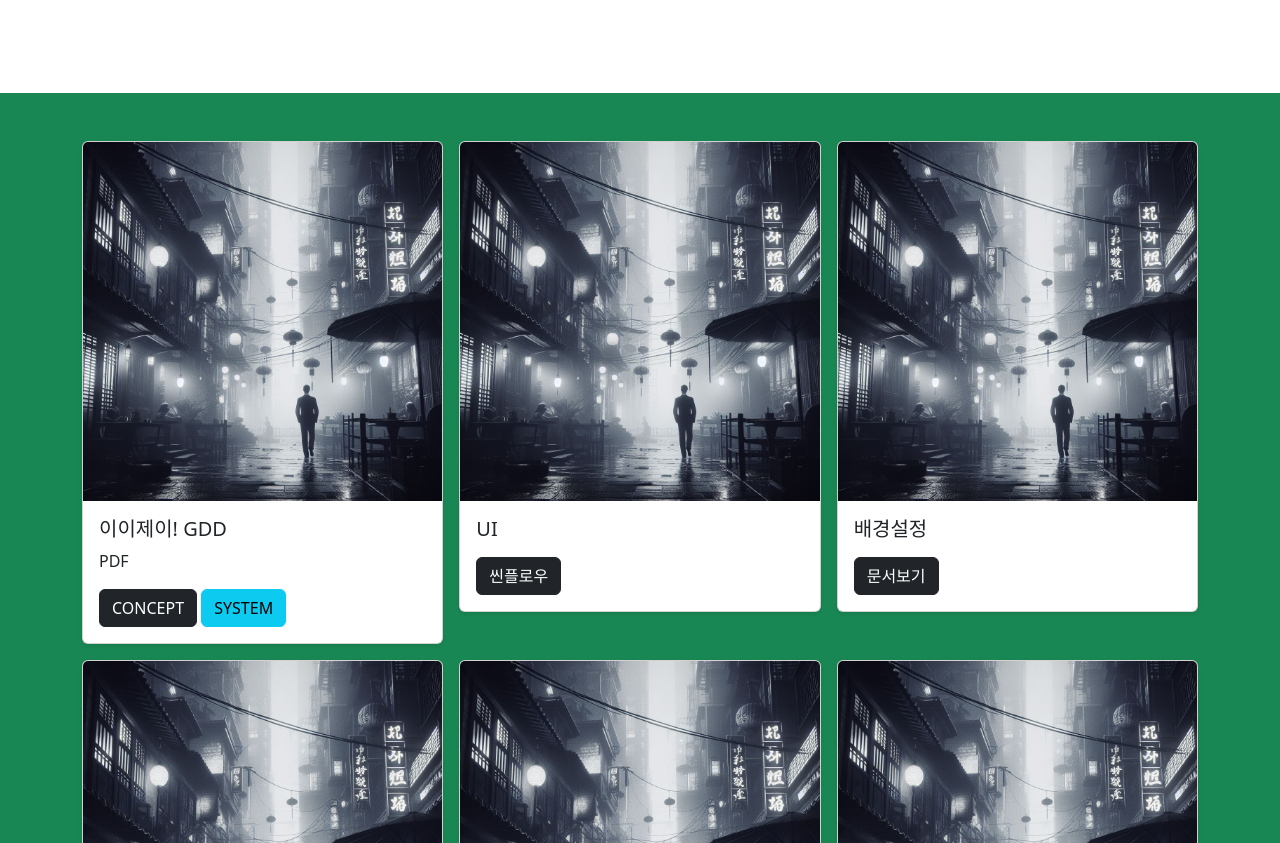
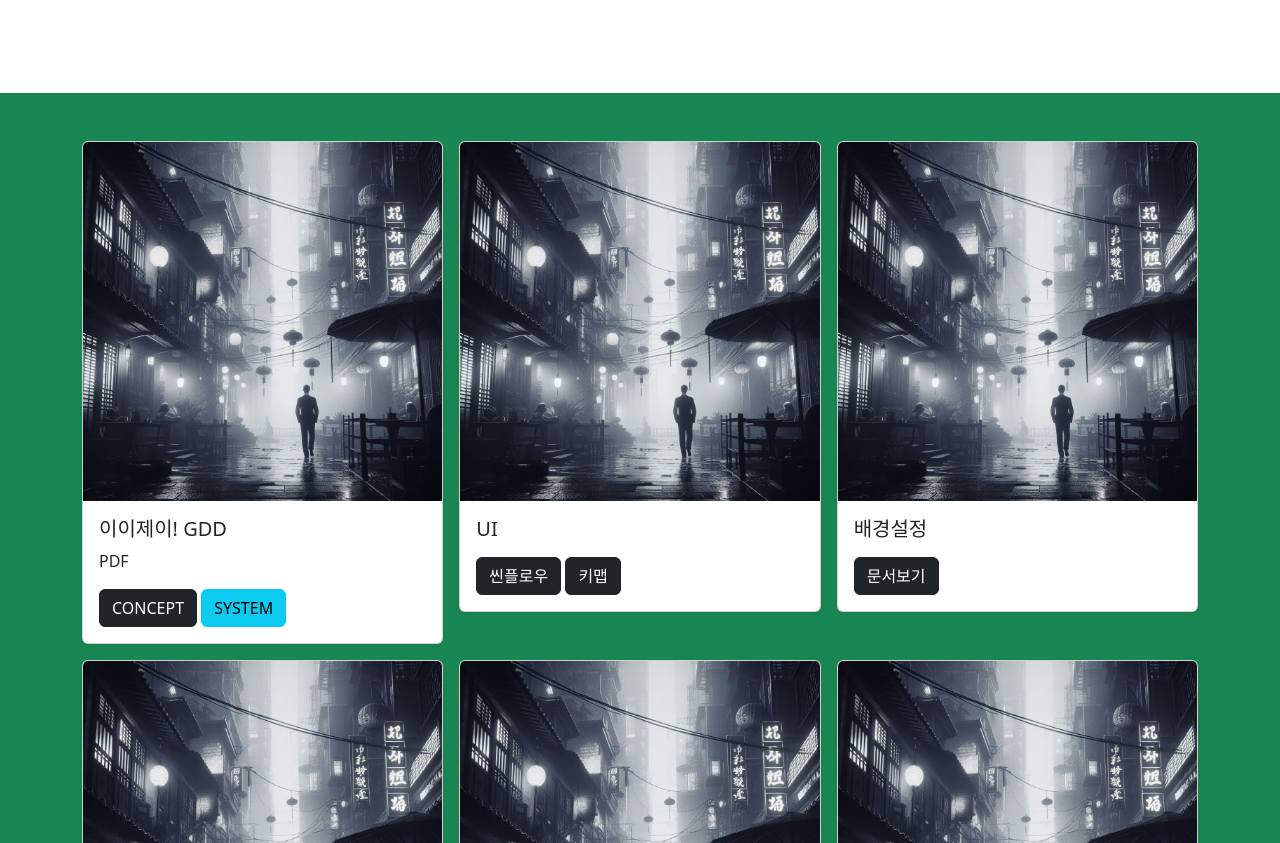
Before and after one commit to creamo14/kjh.github.io, a plain HTML site: page pages/sub02.html in a window 1280 px wide. Shown: the part 257-1100 px from the top of the page. Drawn offline with nearby package versions, Linux system fonts and the light colour scheme.

Commit message:
Update sub02.html

```diff
--- a/pages/sub02.html
+++ b/pages/sub02.html
@@ -163,6 +163,7 @@
                 <h5 class="card-title">UI</h5>
                 <p class="card-text"></p>
                 <a href="/contents/EEJ 씬플로우.svg" class="btn btn-dark">씬플로우</a>
+                <a href="/contents/EEJ 키맵.pdf" class="btn btn-dark">키맵</a>
               </div>
             </div>
           </div>
```
